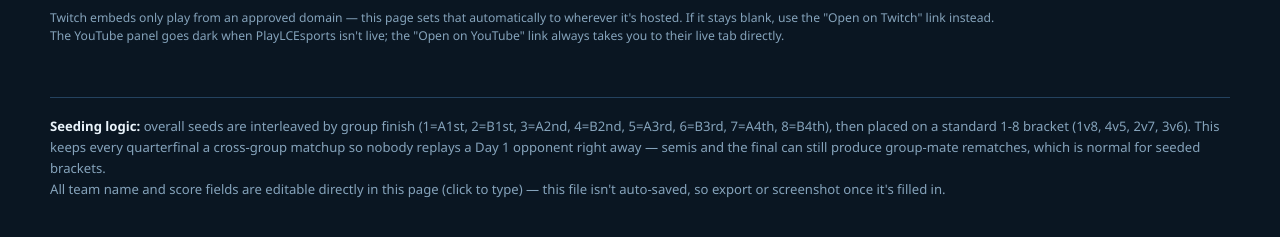
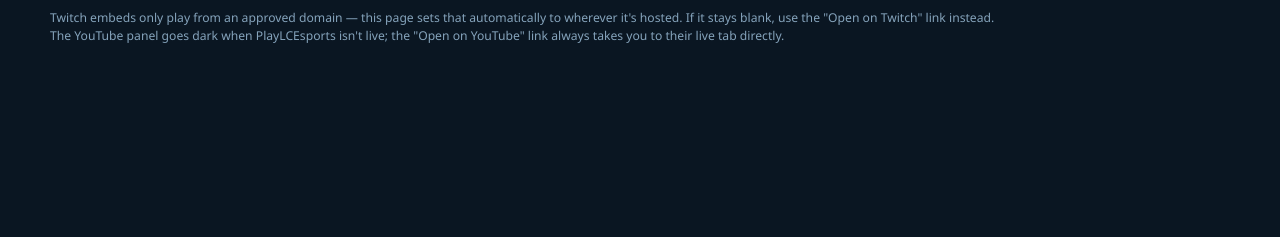
Before and after one commit to IlithyiaRhea/Lackawanna-Esports, a plain HTML site: page index.html in a window 1280 px wide. Shown: the part 1855-2092 px from the top of the page. After the commit the page ends 2032 px from the top, so only its background shows below. Drawn offline with Linux system fonts and the light colour scheme.

Commit message:
Remove footer with seeding logic and editing notes
Removed footer content explaining seeding logic and editing instructions.

```diff
--- a/index.html
+++ b/index.html
@@ -213,7 +213,7 @@
     <div class="section-head">
       <span class="tag">DAY 1</span>
       <h2>Group Stage — Round Robin</h2>
-      <span class="note">All matches Best of 1 · click any name or score to edit</span>
+      <span class="note">All matches Best of 1 ·</span>
     </div>
 
     <div class="groups">
@@ -406,10 +406,7 @@
     </p>
   </section>
 
-  <footer>
-    <b>Seeding logic:</b> overall seeds are interleaved by group finish (1=A1st, 2=B1st, 3=A2nd, 4=B2nd, 5=A3rd, 6=B3rd, 7=A4th, 8=B4th), then placed on a standard 1-8 bracket (1v8, 4v5, 2v7, 3v6). This keeps every quarterfinal a cross-group matchup so nobody replays a Day 1 opponent right away — semis and the final can still produce group-mate rematches, which is normal for seeded brackets.<br>
-    All team name and score fields are editable directly in this page (click to type) — this file isn't auto-saved, so export or screenshot once it's filled in.
-  </footer>
+
 
 </div>
 <script>
```
